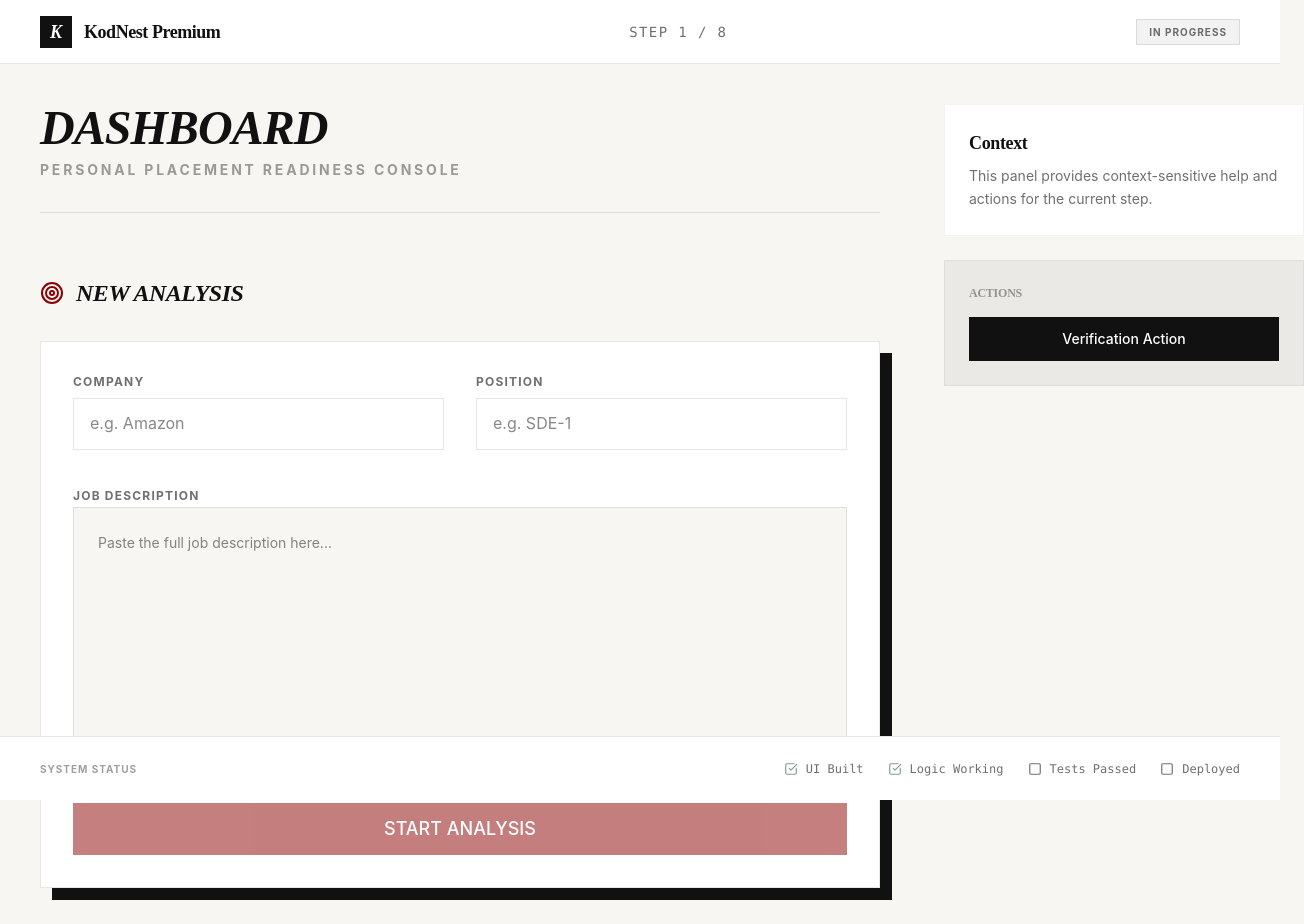
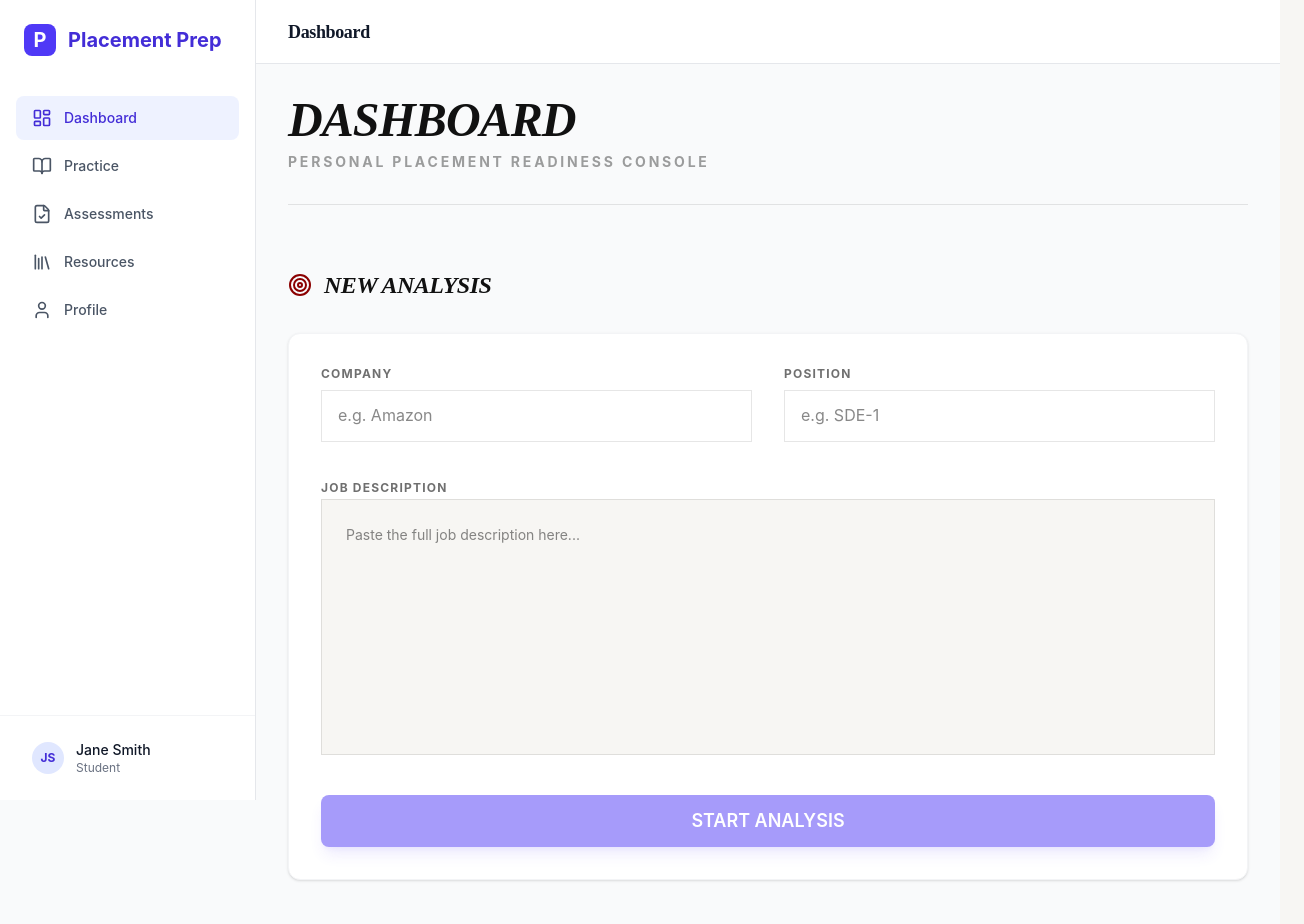
Before and after one commit to mittal-1234/app2, a React (Vite) app: page /dashboard in a window 1280 px wide. Shown: the top 924 px of the page, 1304 px wide, since content can reach past the window. Built offline with nearby package versions, Linux system fonts and the light colour scheme.

Commit message:
Refactor: Rebrand to Placement Readiness Platform (Indigo Theme)

```diff
--- a/src/App.jsx
+++ b/src/App.jsx
@@ -1,7 +1,7 @@
 import React from 'react';
 import { BrowserRouter, Routes, Route, Navigate } from 'react-router-dom';
 import LandingPage from './pages/LandingPage';
-import KodNestLayout from './components/KodNestLayout';
+import DashboardShell from './components/DashboardShell';
 import DashboardPage from './pages/DashboardPage';
 import HistoryPage from './pages/HistoryPage';
 import ResultsPage from './pages/ResultsPage';
@@ -19,8 +19,8 @@ function App() {
         {/* Public Routes */}
         <Route path="/" element={<LandingPage />} />
 
-        {/* Protected Dashboard Routes - Using New KodNest Layout */}
-        <Route element={<KodNestLayout />}>
+        {/* Protected Dashboard Routes - Using New Dashboard Shell */}
+        <Route element={<DashboardShell />}>
           <Route path="/dashboard" element={<DashboardPage />} />
           <Route path="/history" element={<HistoryPage />} />
           <Route path="/results/:id" element={<ResultsPage />} />
--- /dev/null
+++ b/src/components/DashboardShell.jsx
@@ -0,0 +1,107 @@
+import React from 'react';
+import { Outlet, NavLink, useLocation } from 'react-router-dom';
+import { LayoutDashboard, BookOpen, FileCheck, Library, User, Menu, X } from 'lucide-react';
+
+const DashboardShell = () => {
+    const [isMobileMenuOpen, setIsMobileMenuOpen] = React.useState(false);
+    const location = useLocation();
+
+    React.useEffect(() => {
+        setIsMobileMenuOpen(false);
+    }, [location.pathname]);
+
+    const navItems = [
+        { icon: LayoutDashboard, label: 'Dashboard', path: '/dashboard' },
+        { icon: BookOpen, label: 'Practice', path: '/practice' },
+        { icon: FileCheck, label: 'Assessments', path: '/assessments' },
+        { icon: Library, label: 'Resources', path: '/resources' },
+        { icon: User, label: 'Profile', path: '/profile' },
+        // Keeping legacy PRP routes accessible via direct link if needed, but not in main nav
+        // { icon: CheckSquare, label: 'Proof of Work', path: '/prp/proof' },
+    ];
+
+    return (
+        <div className="min-h-screen bg-gray-50 flex flex-col md:flex-row">
+            {/* Mobile Header */}
+            <div className="md:hidden bg-white border-b border-gray-200 p-4 flex items-center justify-between sticky top-0 z-50">
+                <div className="flex items-center gap-2 font-bold text-xl text-indigo-700">
+                    <div className="w-8 h-8 bg-indigo-600 rounded-lg flex items-center justify-center text-white">P</div>
+                    <span>Placement Prep</span>
+                </div>
+                <button onClick={() => setIsMobileMenuOpen(!isMobileMenuOpen)} className="p-2 text-gray-600">
+                    {isMobileMenuOpen ? <X size={24} /> : <Menu size={24} />}
+                </button>
+            </div>
+
+            {/* Sidebar */}
+            <aside className={`
+                fixed inset-y-0 left-0 z-40 w-64 bg-white border-r border-gray-200 transform transition-transform duration-200 ease-in-out md:translate-x-0 md:static md:h-screen md:sticky md:top-0
+                ${isMobileMenuOpen ? 'translate-x-0' : '-translate-x-full'}
+            `}>
+                <div className="h-full flex flex-col">
+                    <div className="p-6 hidden md:flex items-center gap-3 font-bold text-xl text-indigo-700">
+                        <div className="w-8 h-8 bg-indigo-600 rounded-lg flex items-center justify-center text-white">P</div>
+                        <span>Placement Prep</span>
+                    </div>
+
+                    <nav className="flex-1 px-4 py-4 space-y-1">
+                        {navItems.map((item) => (
+                            <NavLink
+                                key={item.path}
+                                to={item.path}
+                                className={({ isActive }) => `
+                                    flex items-center gap-3 px-4 py-3 rounded-lg text-sm font-medium transition-colors
+                                    ${isActive
+                                        ? 'bg-indigo-50 text-indigo-700'
+                                        : 'text-gray-600 hover:bg-gray-50 hover:text-gray-900'}
+                                `}
+                            >
+                                <item.icon size={20} />
+                                {item.label}
+                            </NavLink>
+                        ))}
+                    </nav>
+
+                    <div className="p-4 border-t border-gray-100">
+                        <div className="flex items-center gap-3 px-4 py-2">
+                            <div className="w-8 h-8 rounded-full bg-indigo-100 flex items-center justify-center text-indigo-700 font-bold text-xs">
+                                JS
+                            </div>
+                            <div className="flex-1 min-w-0">
+                                <p className="text-sm font-medium text-gray-900 truncate">Jane Smith</p>
+                                <p className="text-xs text-gray-500 truncate">Student</p>
+                            </div>
+                        </div>
+                    </div>
+                </div>
+            </aside>
+
+            {/* Mobile Overlay */}
+            {isMobileMenuOpen && (
+                <div
+                    className="fixed inset-0 bg-black/20 z-30 md:hidden"
+                    onClick={() => setIsMobileMenuOpen(false)}
+                />
+            )}
+
+            {/* Main Content */}
+            <main className="flex-1 min-w-0 overflow-auto">
+                <header className="bg-white border-b border-gray-200 h-16 flex items-center justify-between px-8 sticky top-0 z-30 hidden md:flex">
+                    <h1 className="text-lg font-semibold text-gray-900">
+                        {/* Dynamic Header could go here */}
+                        Dashboard
+                    </h1>
+                    <div className="flex items-center gap-4">
+                        {/* Header Actions */}
+                    </div>
+                </header>
+
+                <div className="p-4 md:p-8 max-w-7xl mx-auto w-full">
+                    <Outlet />
+                </div>
+            </main>
+        </div>
+    );
+};
+
+export default DashboardShell;
--- a/src/components/ui/Badge.jsx
+++ b/src/components/ui/Badge.jsx
@@ -2,16 +2,17 @@ import React from 'react';
 
 const Badge = ({ children, variant = 'neutral', className = '' }) => {
     const variants = {
-        neutral: "bg-[#111111]/5 text-[#111111]/60",
-        success: "bg-[#2F5E3D]/10 text-[#2F5E3D]",
-        warning: "bg-[#9A6B15]/10 text-[#9A6B15]",
-        danger: "bg-[#8B0000]/10 text-[#8B0000]"
+        neutral: "bg-gray-100 text-gray-600",
+        success: "bg-green-100 text-green-700",
+        warning: "bg-amber-100 text-amber-700",
+        danger: "bg-red-100 text-red-700",
+        primary: "bg-indigo-100 text-indigo-700",
     };
 
     return (
         <span className={`
-            inline-flex items-center px-2 py-1
-            text-[10px] font-bold uppercase tracking-widest
+            inline-flex items-center px-2.5 py-0.5 rounded-full
+            text-xs font-bold uppercase tracking-wide
             ${variants[variant]} ${className}
         `}>
             {children}
--- a/src/components/ui/Button.jsx
+++ b/src/components/ui/Button.jsx
@@ -1,12 +1,12 @@
 import React from 'react';
 
 const Button = ({ children, variant = 'primary', className = '', ...props }) => {
-    const baseStyles = "px-6 py-3 font-medium transition-all duration-200 ease-in-out disabled:opacity-50 disabled:cursor-not-allowed";
+    const baseStyles = "px-6 py-3 font-semibold rounded-lg transition-all duration-200 ease-in-out disabled:opacity-50 disabled:cursor-not-allowed flex items-center justify-center gap-2";
 
     const variants = {
-        primary: "bg-[#8B0000] text-white hover:bg-[#660000] active:scale-95",
-        secondary: "border border-[#111111] text-[#111111] hover:bg-[#111111]/5 active:scale-95",
-        ghost: "text-[#111111] hover:bg-[#111111]/5 opacity-60 hover:opacity-100"
+        primary: "bg-indigo-600 text-white hover:bg-indigo-700 active:scale-95 shadow-lg shadow-indigo-600/20",
+        secondary: "bg-white border border-gray-200 text-gray-700 hover:bg-gray-50 active:scale-95",
+        ghost: "text-gray-600 hover:bg-gray-100 hover:text-indigo-600"
     };
 
     return (
--- a/src/components/ui/Card.jsx
+++ b/src/components/ui/Card.jsx
@@ -3,7 +3,7 @@ import React from 'react';
 const Card = ({ children, className = '', ...props }) => {
     return (
         <div
-            className={`bg-white border border-[#111111]/10 p-8 ${className}`}
+            className={`bg-white rounded-xl shadow-sm border border-gray-100 p-8 ${className}`}
             {...props}
         >
             {children}
--- a/src/pages/LandingPage.jsx
+++ b/src/pages/LandingPage.jsx
@@ -9,56 +9,72 @@ const LandingPage = () => {
         {
             title: 'Practice Problems',
             description: 'Master data structures and algorithms with curated problems.',
-            icon: <Code className="w-8 h-8 text-primary" />,
+            icon: <Code className="w-8 h-8 text-indigo-600" />,
         },
         {
             title: 'Mock Interviews',
             description: 'Experience real-world interviews with industry professionals.',
-            icon: <Video className="w-8 h-8 text-primary" />,
+            icon: <Video className="w-8 h-8 text-indigo-600" />,
         },
         {
             title: 'Track Progress',
             description: 'Visualize your growth with detailed performance analytics.',
-            icon: <BarChart3 className="w-8 h-8 text-primary" />,
+            icon: <BarChart3 className="w-8 h-8 text-indigo-600" />,
         },
     ];
 
     return (
-        <div className="min-h-screen bg-white">
-            {/* Hero Section */}
-            <section className="py-20 px-4 text-center bg-gray-50">
-                <h1 className="text-5xl font-extrabold text-gray-900 mb-6">
-                    Ace Your <span className="text-primary text-opacity-100">Placement</span>
-                </h1>
-                <p className="text-xl text-gray-600 mb-10 max-w-2xl mx-auto">
-                    Practice, assess, and prepare for your dream job with our comprehensive placement readiness platform.
-                </p>
+        <div className="min-h-screen bg-gray-50 flex flex-col font-sans">
+            {/* Navbar */}
+            <nav className="bg-white border-b border-gray-200 px-6 py-4 flex justify-between items-center">
+                <div className="flex items-center gap-2 font-bold text-xl text-indigo-700">
+                    <div className="w-8 h-8 bg-indigo-600 rounded-lg flex items-center justify-center text-white">P</div>
+                    <span>Placement Prep</span>
+                </div>
                 <button
                     onClick={() => navigate('/dashboard')}
-                    className="bg-primary hover:bg-primary-hover text-white px-8 py-3 rounded-lg font-semibold text-lg transition-colors shadow-lg"
+                    className="text-sm font-medium text-gray-600 hover:text-indigo-600 transition-colors"
                 >
-                    Get Started
+                    Sign In
                 </button>
+            </nav>
+
+            {/* Hero Section */}
+            <section className="py-24 px-4 text-center bg-white">
+                <div className="max-w-4xl mx-auto space-y-8">
+                    <h1 className="text-5xl md:text-7xl font-extrabold text-gray-900 tracking-tight">
+                        Ace Your <span className="text-indigo-600">Placement</span>
+                    </h1>
+                    <p className="text-xl text-gray-600 max-w-2xl mx-auto leading-relaxed">
+                        Practice, assess, and prepare for your dream job with our comprehensive placement readiness platform.
+                    </p>
+                    <button
+                        onClick={() => navigate('/dashboard')}
+                        className="bg-indigo-600 hover:bg-indigo-700 text-white px-8 py-4 rounded-xl font-bold text-lg transition-all shadow-xl shadow-indigo-600/20 hover:shadow-indigo-600/30 transform hover:-translate-y-1"
+                    >
+                        Get Started
+                    </button>
+                </div>
             </section>
 
             {/* Features Grid */}
-            <section className="py-20 px-4 max-w-6xl mx-auto">
-                <div className="grid md:grid-template-columns grid-cols-1 md:grid-cols-3 gap-8">
+            <section className="py-24 px-4 max-w-6xl mx-auto">
+                <div className="grid md:grid-cols-3 gap-8">
                     {features.map((feature, index) => (
-                        <div key={index} className="p-8 border border-gray-100 rounded-2xl shadow-sm hover:shadow-md transition-shadow bg-white text-center">
-                            <div className="bg-indigo-50 w-16 h-16 rounded-full flex items-center justify-center mx-auto mb-6">
+                        <div key={index} className="p-8 border border-gray-100 rounded-2xl shadow-sm hover:shadow-lg transition-all bg-white text-center group">
+                            <div className="bg-indigo-50 w-16 h-16 rounded-2xl flex items-center justify-center mx-auto mb-6 group-hover:scale-110 transition-transform">
                                 {feature.icon}
                             </div>
                             <h3 className="text-xl font-bold text-gray-900 mb-2">{feature.title}</h3>
-                            <p className="text-gray-600">{feature.description}</p>
+                            <p className="text-gray-600 leading-relaxed">{feature.description}</p>
                         </div>
                     ))}
                 </div>
             </section>
 
             {/* Footer */}
-            <footer className="py-10 border-t border-gray-100 text-center">
-                <p className="text-gray-500">
+            <footer className="py-10 border-t border-gray-200 text-center bg-white mt-auto">
+                <p className="text-gray-500 font-medium">
                     © {new Date().getFullYear()} Placement Prep. All rights reserved.
                 </p>
             </footer>
```
